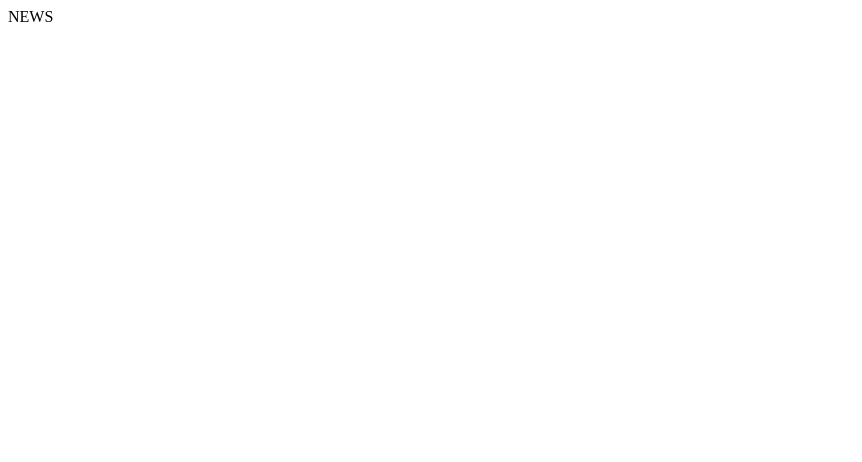
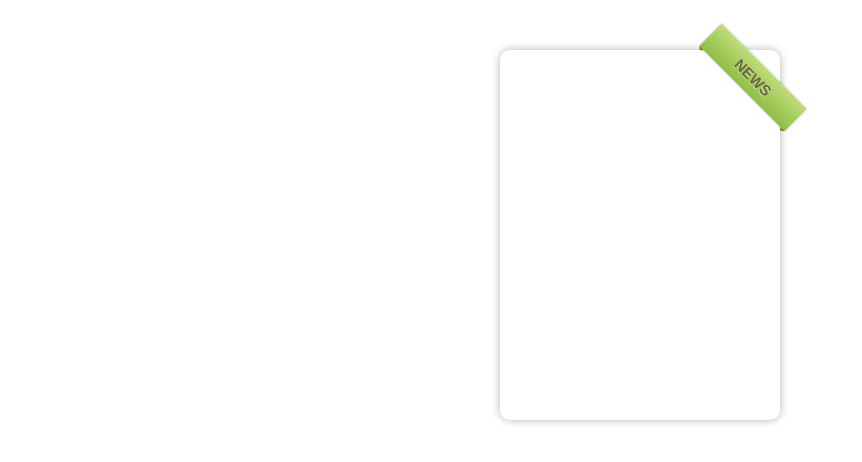
Before and after one commit to yunx14/ribbon, a plain HTML site: page index.html in a window 1280 px wide. Shown: the whole page, without its empty margins (0-862 px from the left). Drawn offline with Linux system fonts and the light colour scheme.

Commit message:
linked to index.css

```diff
--- a/index.html
+++ b/index.html
@@ -1,6 +1,7 @@
 <!DOCTYPE html PUBLIC "-//W3C//DTD XHTML 1.0 Transitional//EN" "http://www.w3.org/TR/xhtml1/DTD/xhtml1-transitional.dtd">
 <html xmlns="http://www.w3.org/1999/xhtml">
 <head>
+<link rel="stylesheet" href="index.css" type="text/css" />
 <meta http-equiv="Content-Type" content="text/html; charset=UTF-8" />
 <title>Ribbon</title>
 </head>
```
